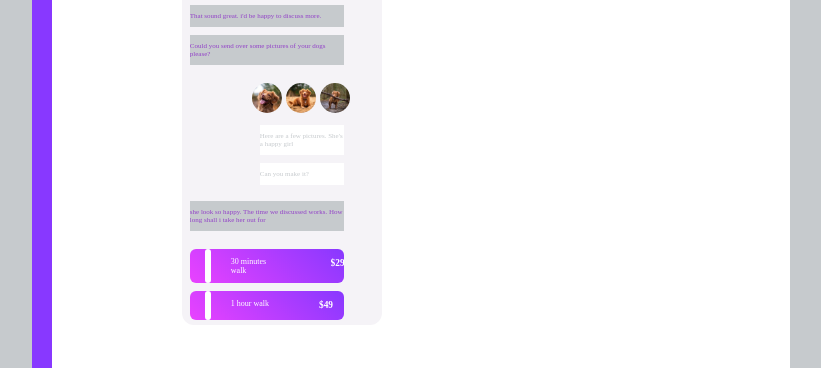
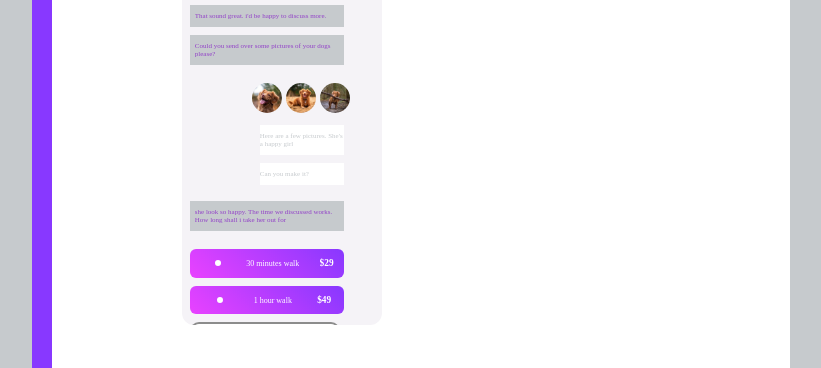
Before and after one commit to Stephenpleasant/Chat, a plain HTML site: page index.html in a window 1280 px wide. Shown: the part 133-501 px from the top of the page, without its empty margins (229-1050 px from the left). Drawn offline with Linux system fonts and the light colour scheme.

Commit message:
few change in alingment

```diff
--- a/style.css
+++ b/style.css
@@ -2,6 +2,7 @@
     padding: 0;
     overflow: hidden;
     box-sizing: border-box;
+    font-family: Gilroy;
 }
 body{
     background-color:  hsl(206, 6%, 79%);
@@ -54,6 +55,7 @@ body{
     background-color: hsl(206, 6%, 79%);
     margin: 8px;
     font-size: 7px;
+    padding: 0px 5px;
 
 }
 
@@ -72,6 +74,7 @@ body{
     margin: 8px;
     font-size: 7px;
 }
+
 .price{
     margin-top: 10px;
 }
@@ -82,6 +85,8 @@ background: linear-gradient(45deg, #e942ff, #8838ff);
 font-size: 8px;
 margin: 8px;
 border-radius: 6px;
+align-items: center;
+justify-content: space-around;
 }
 .price1 img{
     border: 3px, white, solid;
@@ -89,11 +94,11 @@ border-radius: 6px;
     margin-left: 15px;
 }
 .price1 p{
-    margin-left: 20px;
+    margin-left: 5px;
 }
-.price1 h3{
+/* .price1 h3{
     margin-left: 50px;
-}
+} */
 
 .price .price2{
     display: flex;
@@ -102,6 +107,8 @@ border-radius: 6px;
     font-size: 8px;
     margin: 8px;
     border-radius: 6px;
+    align-items: center;
+    justify-content: space-around;
 
     }
     .price2 img{
@@ -110,12 +117,12 @@ border-radius: 6px;
         margin-left: 15px;
     }
     .price2 p{
-        margin-left: 20px;
+        margin-left: 5px;
     }
 
-.price2 h3{
+/* .price2 h3{
     margin-left: 50px;
-}
+} */
 
 .input input{
     height: 27px;
```
